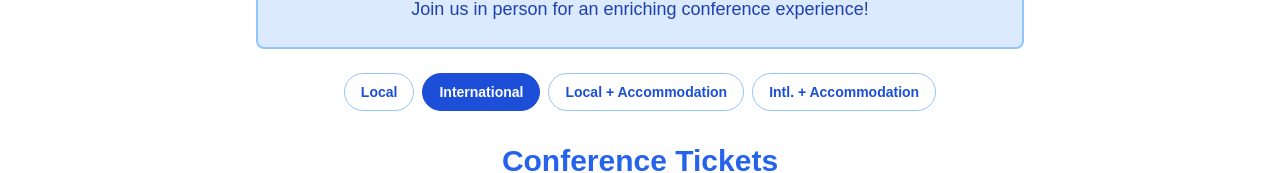
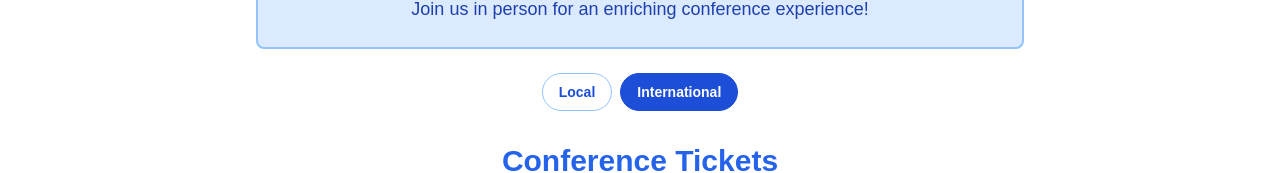
Before and after one commit to ZepResearch/icemss, a Next.js app: page /registration in a window 1280 px wide. Shown: the part 443-616 px from the top of the page. Built offline with nearby package versions, Linux system fonts and the light colour scheme; no server answers.

Commit message:
fix: comment out accommodation options for physical attendees

```diff
--- a/app/(pages)/registration/components/TIcket.jsx
+++ b/app/(pages)/registration/components/TIcket.jsx
@@ -98,8 +98,8 @@ export default function Ticket() {
   const physicalAttendeeOptions = [
     { key: "local", label: "Local" },
     { key: "international", label: "International" },
-    { key: "localWithAccom", label: "Local + Accommodation" },
-    { key: "intlWithAccom", label: "Intl. + Accommodation" },
+    // { key: "localWithAccom", label: "Local + Accommodation" },
+    // { key: "intlWithAccom", label: "Intl. + Accommodation" },
   ]
 
   const virtualAttendeeOptions = [
```
